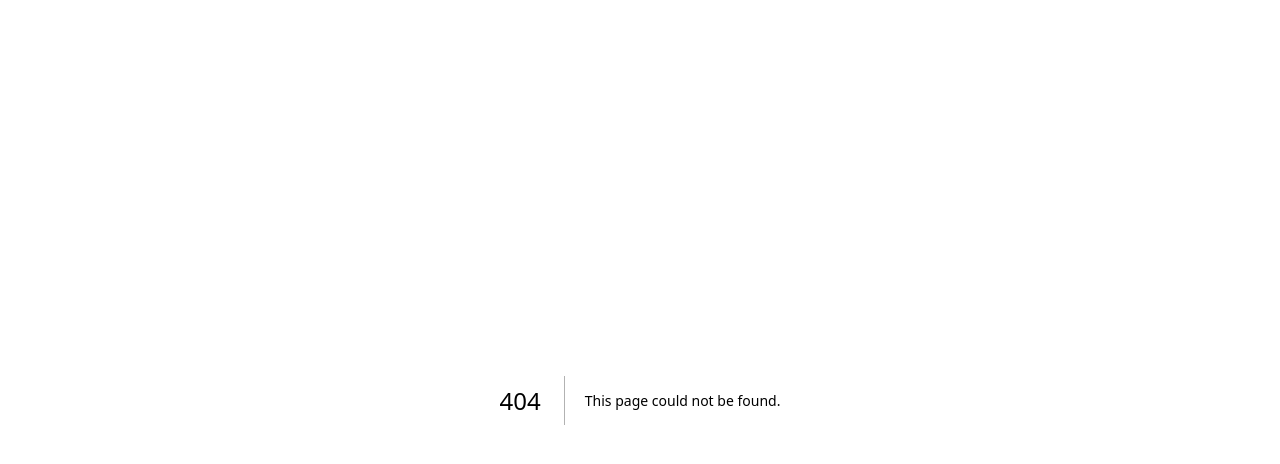
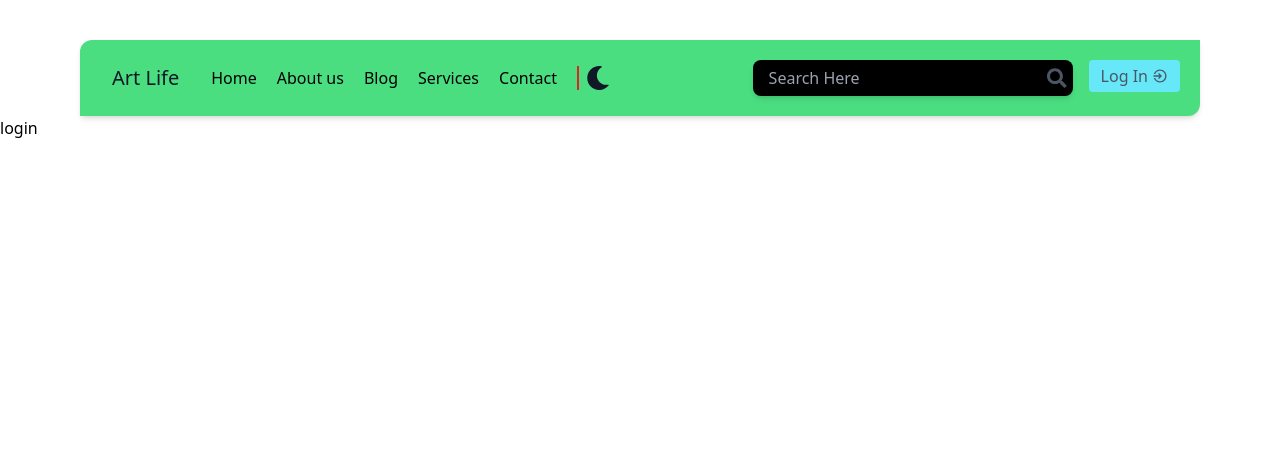
Before and after one commit to NazraSoft/NazraSoft---Website, a Next.js app: page /login in a window 1280 px wide. Before the commit this address had no page. Shown: the top 464 px of the page. Built offline with nearby package versions, Linux system fonts and the light colour scheme.

Commit message:
added hero section

```diff
--- /dev/null
+++ b/components/Hero.js
@@ -0,0 +1,21 @@
+import React from 'react'
+
+const Hero = () => {
+  return (
+    <>
+    <section class="text-gray-600 body-font md:flex md:flex-row relative md:mt-10 md:ml-20 md:mr-20">
+        {/* Text Container */}
+        <div class="lg:w-1/2 md:w-1/2 bg-white md:flex flex-1 flex-col md:ml-auto w-full md:py-8 mt-8 md:mt-0">
+      Ranjan
+    </div>
+
+    {/* Image container */}
+    <div class="lg:w-1/2 md:w-1/2 bg-green-500 md:flex flex-1 flex-col md:ml-auto w-full md:py-8 mt-8 md:mt-0">
+      Ritik
+    </div>
+</section>
+    </>
+  )
+}
+
+export default Hero
--- a/components/Navbar.js
+++ b/components/Navbar.js
@@ -1,6 +1,8 @@
 import {useTheme} from "next-themes";
 import {FaMoon,FaSun,FaSearch} from "react-icons/fa"
 import Toolbar from "./Toolbar"
+import {IoMdLogIn} from "react-icons/io"
+import Link from "next/link"
 
 const Navbar = () => {
     const {systemTheme , theme, setTheme} = useTheme ();
@@ -24,16 +26,16 @@ const Navbar = () => {
       <div>
         <header className="text-gray-600 body-font bg-green-400 md:mt-10 md:ml-20 md:mr-20 rounded-tl-xl rounded-br-xl shadow-md">
           <div className="container mx-auto flex flex-wrap p-5 flex-col md:flex-row">
-            <a className="flex title-font font-medium items-center text-gray-900 mb-4 md:mb-0">
+            <Link href="/" className="flex title-font font-medium items-center text-gray-900 mb-4 md:mb-0">
               {/* logo */}
               <span className="ml-3 text-xl">Art Life</span>
-            </a>
+            </Link>
             <nav className="hidden  md:mr-auto md:ml-4 md:py-1 md:pl-4	md:flex flex-wrap items-center text-base justify-center">
-              <a className="mr-5 hover:text-white text-black ">Home</a>
-              <a className="mr-5 hover:text-white text-black">About us</a>
-              <a className="mr-5 hover:text-white text-black ">Blog</a>
-              <a className="mr-5 hover:text-white text-black ">Services</a>
-              <a className="mr-5 hover:text-white text-black ">Contact</a>
+              <a href="/" className="mr-5 hover:text-white text-black ">Home</a>
+              <a href="/about" className="mr-5 hover:text-white text-black">About us</a>
+              <a href="/blog" className="mr-5 hover:text-white text-black ">Blog</a>
+              <a href="/services" className="mr-5 hover:text-white text-black ">Services</a>
+              <a href="/contact" className="mr-5 hover:text-white text-black ">Contact</a>
               {renderThemeChanger()}
             </nav>
             <div  className='hidden lg:block border-1 border-black rounded-lg shadow-md w-80 h-9 bg-black'>
@@ -42,12 +44,11 @@ const Navbar = () => {
                  <FaSearch className='mt-1 w-5 h-5' />
               </div>
             </div>
-
-            <button className="hidden  ml-4 md:inline-flex items-center bg-cyan-300 border-0 py-1 px-3 focus:outline-none hover:bg-blue-400 rounded text-base mt-4 md:mt-0">Log In
-              <svg fill="none" stroke="currentColor" stroke-linecap="round" stroke-linejoin="round" stroke-width="2" className="w-4 h-4 ml-1" viewBox="0 0 24 24">
-                <path d="M5 12h14M12 5l7 7-7 7"></path>
-              </svg>
+           <Link  href="/login">
+            <button href="/login" className="hidden  ml-4 md:inline-flex items-center bg-cyan-300 border-0 py-1 px-3 focus:outline-none hover:bg-blue-400 rounded text-base mt-4 md:mt-0">Log In
+              <IoMdLogIn className="w-4 h-4 ml-1" />
             </button>
+           </Link>
             <div className='md:hidden '>
 
             <Toolbar />
--- a/components/Toolbar.js
+++ b/components/Toolbar.js
@@ -1,10 +1,11 @@
 import React from 'react'
 import { useState } from 'react';
-import { FaHome ,FaBlog} from "react-icons/fa"
+import { FaHome } from "react-icons/fa"
 import { FcServices,FcAbout,FcBusinessContact } from "react-icons/fc"
 import {IoMdContact,IoMdLogIn} from "react-icons/io"
 import {SiAboutdotme} from 'react-icons/si'
 import Link from "next/link"
+import {TbWriting} from "react-icons/tb"
 
 const Toolbar = () => {
   const [showSidebar, setShowSidebar] = useState(false);
@@ -50,7 +51,7 @@ const Toolbar = () => {
           </Link>
           <Link href="/blog">
           <div className='mb-2'>
-            <FaBlog className='w-10 h-10 ml-1 text-red-400' />
+            <TbWriting className='w-10 h-10 ml-1 text-red-400' />
             <h3 className="text-md font-bold text-white">Blog</h3>
           </div>
           </Link>
--- a/pages/_app.tsx
+++ b/pages/_app.tsx
@@ -2,12 +2,12 @@ import "tailwindcss/tailwind.css";
 import "../styles/globals.css";
 import { ThemeProvider } from "next-themes";
 import type { AppProps } from 'next/app'
-
+import Navbar from "../components/Navbar";
 
 function MyApp({ Component, pageProps }: AppProps) {
   return <ThemeProvider enableSystem={true} attribute="class">
 
-
+<Navbar/>
     <Component {...pageProps} />
 
   </ThemeProvider>
--- a/pages/index.tsx
+++ b/pages/index.tsx
@@ -1,10 +1,10 @@
 import type { NextPage } from 'next'
-import Navbar from "../components/Navbar"
+import Hero from "../components/Hero"
 
 const Home: NextPage = () => {
   return (
     <>
-    <Navbar/>
+    <Hero />
     </>
   )
 }
--- /dev/null
+++ b/pages/login.js
@@ -0,0 +1,9 @@
+import React from 'react'
+
+const login = () => {
+  return (
+    <div>login</div>
+  )
+}
+
+export default login
```
